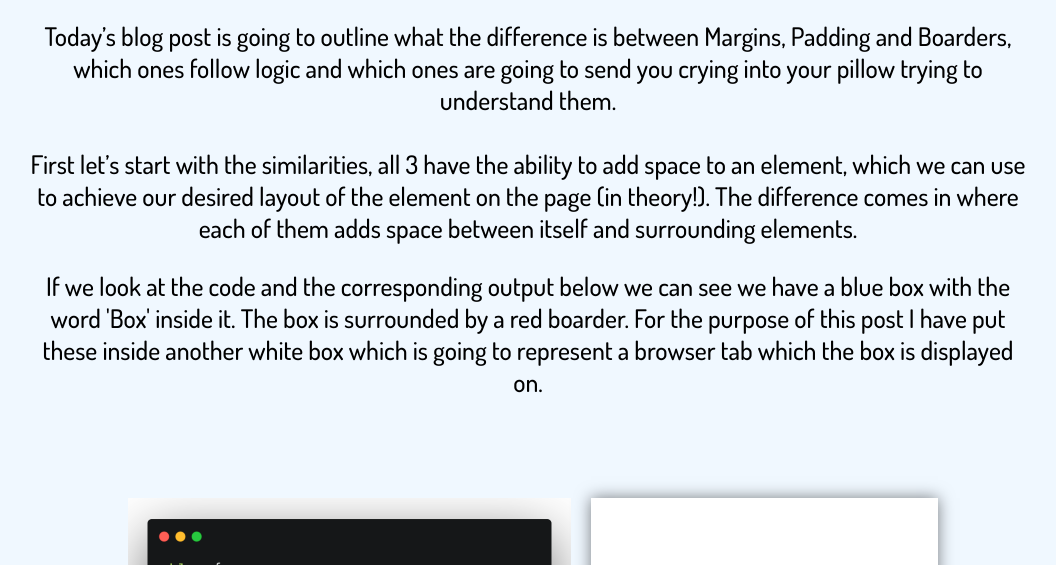
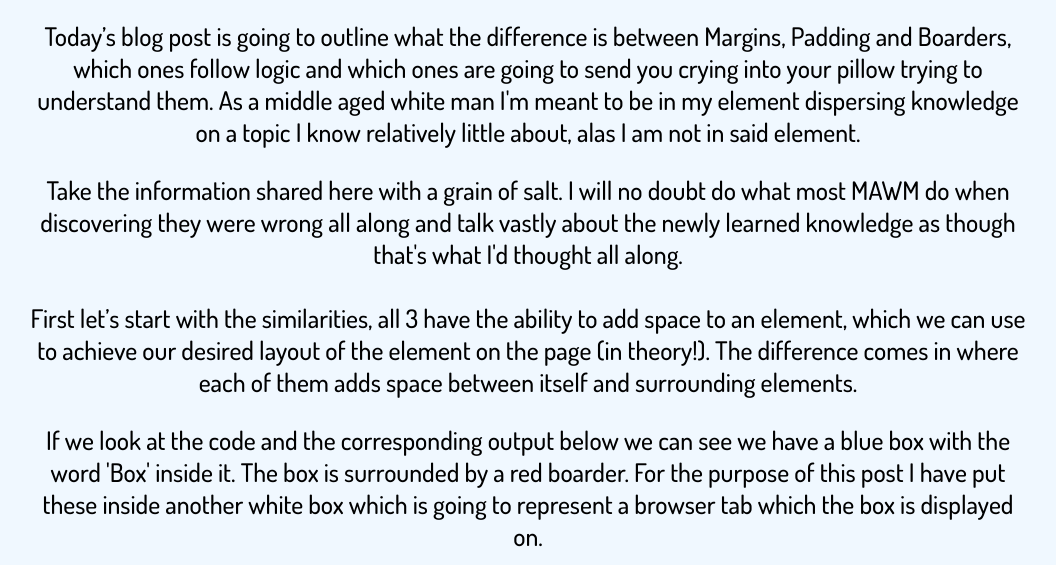
Before and after one commit to AdrianNich/adriannich.github.io, a plain HTML site: page blog/marborpad.html in a window 1280 px wide. Shown: the part 195-760 px from the top of the page, without its empty margins (112-1168 px from the left). Drawn offline with Linux system fonts and the light colour scheme.

Commit message:
updated intro to post

```diff
--- a/blog/marborpad.html
+++ b/blog/marborpad.html
@@ -26,6 +26,8 @@
     <body>
         <h2>The Dark Art of Controlling White Space</h2>
         <p>Today’s blog post is going to outline what the difference is between Margins, Padding and Boarders, which ones follow logic and which ones are going to send you crying into your pillow trying to understand them.
+          As a middle aged white man I'm meant to be in my element dispersing knowledge on a topic I know relatively little about, alas I am not in said element.</p><p>Take the information shared
+          here with a grain of salt. I will no doubt do what most MAWM do when discovering they were wrong all along and talk vastly about the newly learned knowledge as though that's what I'd thought all along.
             <br><br>
             First let’s start with the similarities, all 3 have the ability to add space to an element, which we can use to achieve our desired layout of the element on the page (in theory!).
             The difference comes in where each of them adds space between itself and surrounding elements. </p>
```
